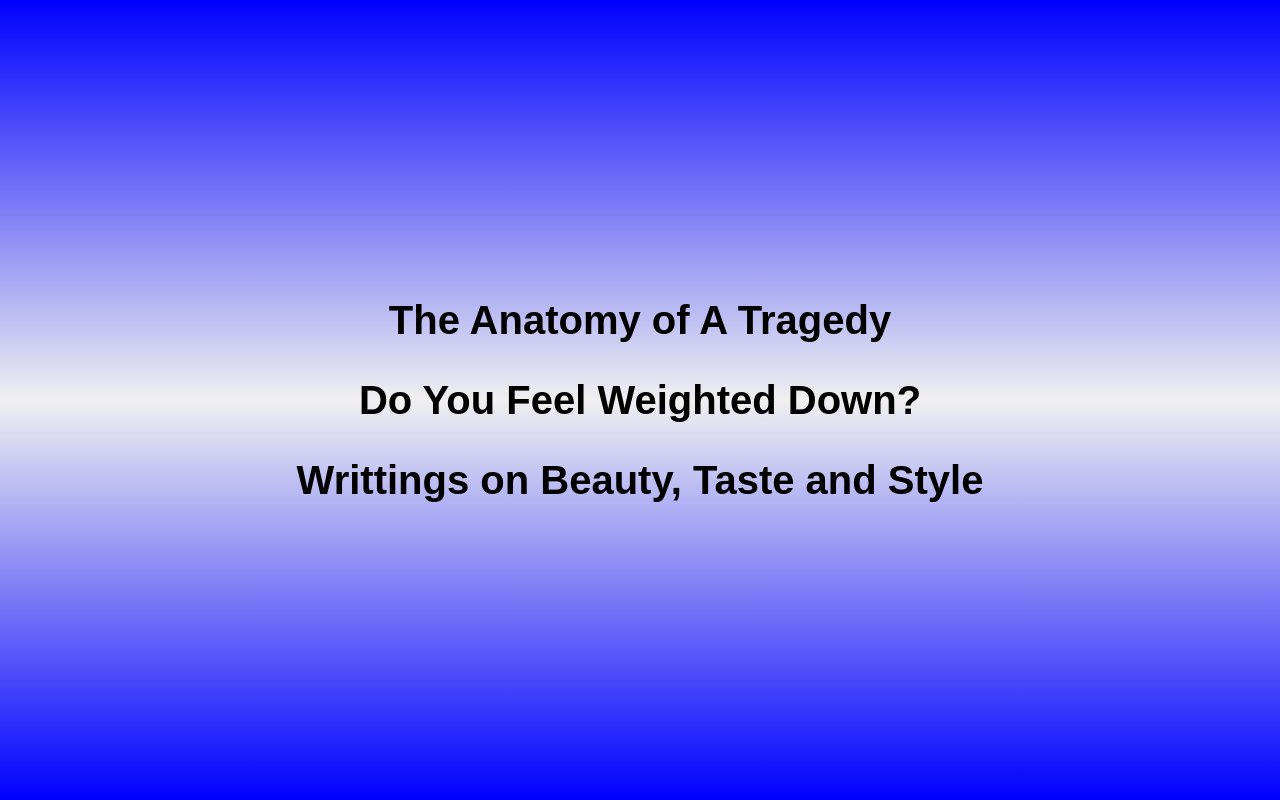
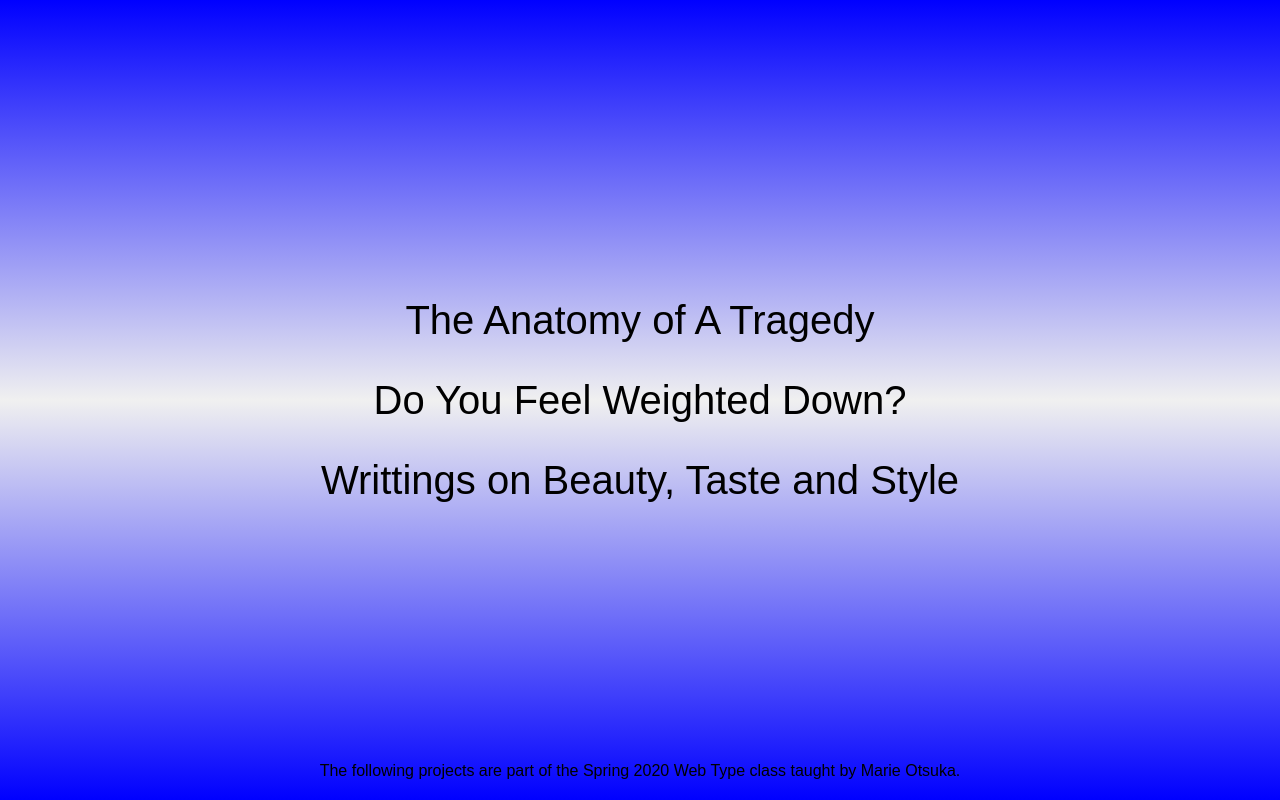
Before and after one commit to forough1370/projectIndexWebTypeForough, a plain HTML site: page index.html in a window 1280 px wide. Drawn offline with Linux system fonts and the light colour scheme; a web font is replaced by a local one.

Commit message:
Add files via upload

```diff
--- a/index.html
+++ b/index.html
@@ -12,8 +12,12 @@
 <body>
   <div class="index">
     <div><a href="https://forough1370.github.io/Project-1/index.html" target="blank">The Anatomy of A Tragedy</a></div>
-    <div><a source="">Do You Feel Weighted Down?</a></div>
-    <div><a source="">Writtings on Beauty, Taste and Style</a></div>
+    <div><a href="https://forough1370.github.io/VariableFont/" target="blank">Do You Feel Weighted Down?</a></div>
+    <div><a href="https://forough1370.github.io/finalProject/" target="blank">Writtings on Beauty, Taste and Style</a></div>
+  </div>
+
+  <div class="summary">
+  The following projects are part of the Spring 2020 Web Type class taught by Marie Otsuka.
   </div>
 
 </body>
--- a/style.css
+++ b/style.css
@@ -13,10 +13,22 @@ position:absolute;
 top:50%;
 transform: translateY(-50%);
 font-family: campaign, sans-serif;
-font-weight: 900;
 font-style: normal;
 font-size: 2.5em;
 line-height: 2em;
+
+}
+
+.summary{
+text-align: center;
+width: 100%;
+position: absolute;
+bottom:20px;
+text-align: center;
+font-family: campaign, sans-serif;
+font-weight: 300;
+font-style: normal;
+
 }
 
 a
@@ -32,4 +44,6 @@ a.underlined
 
 .index a:hover{
 	color: #0000ff;
+	font-weight: 900;
+
 }
```
